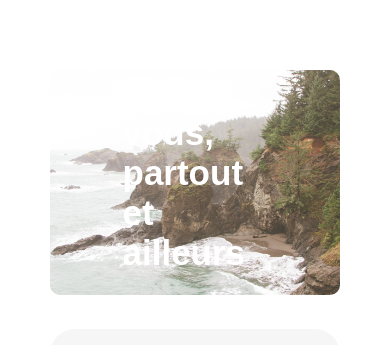
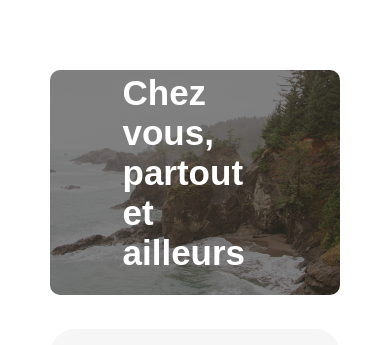
Before and after one commit to clementD99/Kasa, a React (Create React App) app: page / in a window 390 px wide. Shown: the part 148-493 px from the top of the page. Built offline with nearby package versions, Linux system fonts and the light colour scheme.

Commit message:
Code pour le responsive

```diff
--- a/src/sass/banner.scss
+++ b/src/sass/banner.scss
@@ -1,6 +1,10 @@
 .banner {
   position: relative;
   margin-bottom: 30px;
+
+  @media (max-width: 375px) {
+    margin-bottom: 0;
+  }
 }
 
 .banner-img {
@@ -9,6 +13,13 @@
   border-radius: 10px;
   margin-top: 50px;
   object-fit: cover;
+  filter: brightness(0.5);
+
+  @media (max-width: 375px) {
+    width: 335px;
+    height: 111px;
+    margin-top: 0;
+  }
 }
 
 .banner-text {
@@ -19,4 +30,8 @@
   top: 55%;
   left: 50%;
   transform: translate(-50%, -50%);
+
+  @media (max-width: 375px) {
+    font-size: 24px;
+  }
 }
```
